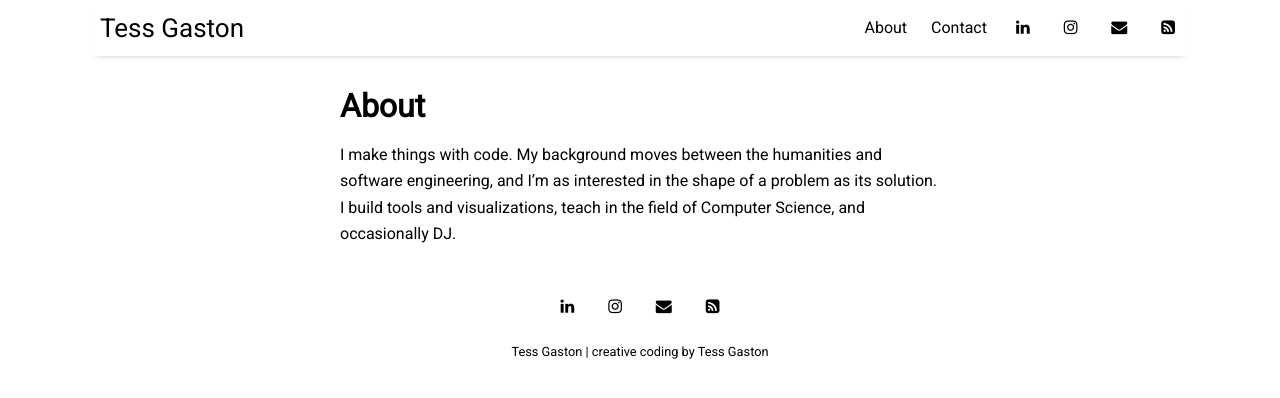
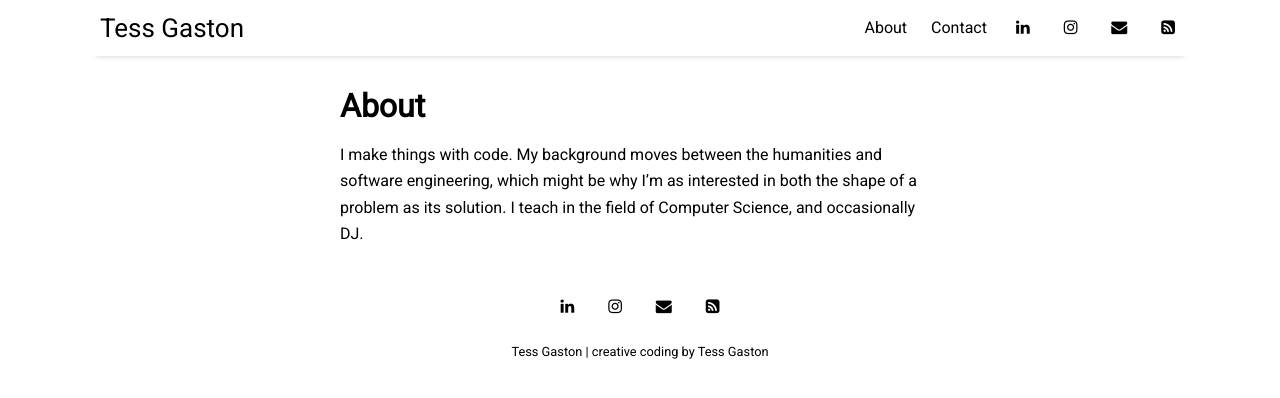
Before and after one commit to tessG/tessg.github.io, a Jekyll site: the page built from pages/about.md, in a window 1280 px wide. Shown: the top 398 px of the page. Built offline with Jekyll 4.4.1, drawn with Linux system fonts in a browser that asks for light colours; nearby versions of some CDN libraries.

Commit message:
file extension fix

```diff
--- a/pages/about.md
+++ b/pages/about.md
@@ -4,5 +4,5 @@ title: About
 permalink: /about
 ---
 
-I make things with code. My background moves between the humanities and software engineering, and I'm as interested in the shape of a problem as its solution.
-I build tools and visualizations, teach in the field of Computer Science, and occasionally DJ.
+I make things with code. My background moves between the humanities and software engineering, which might be why I'm as interested in both the shape of a problem as its solution.
+I teach in the field of Computer Science, and occasionally DJ.
```
